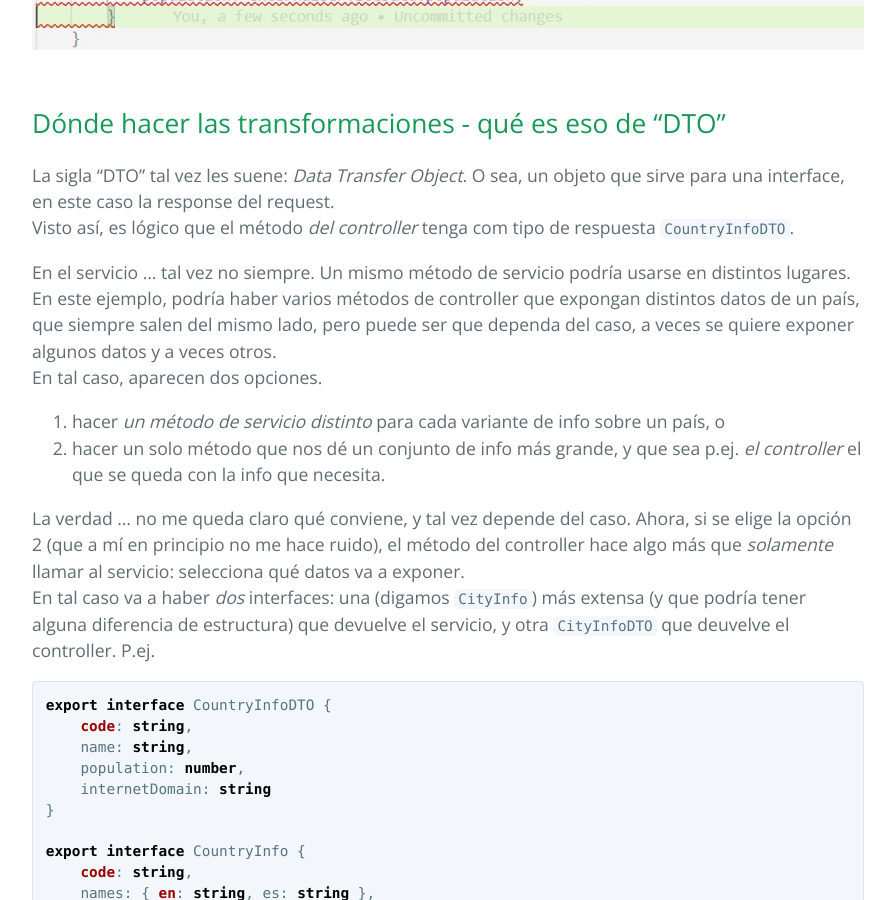
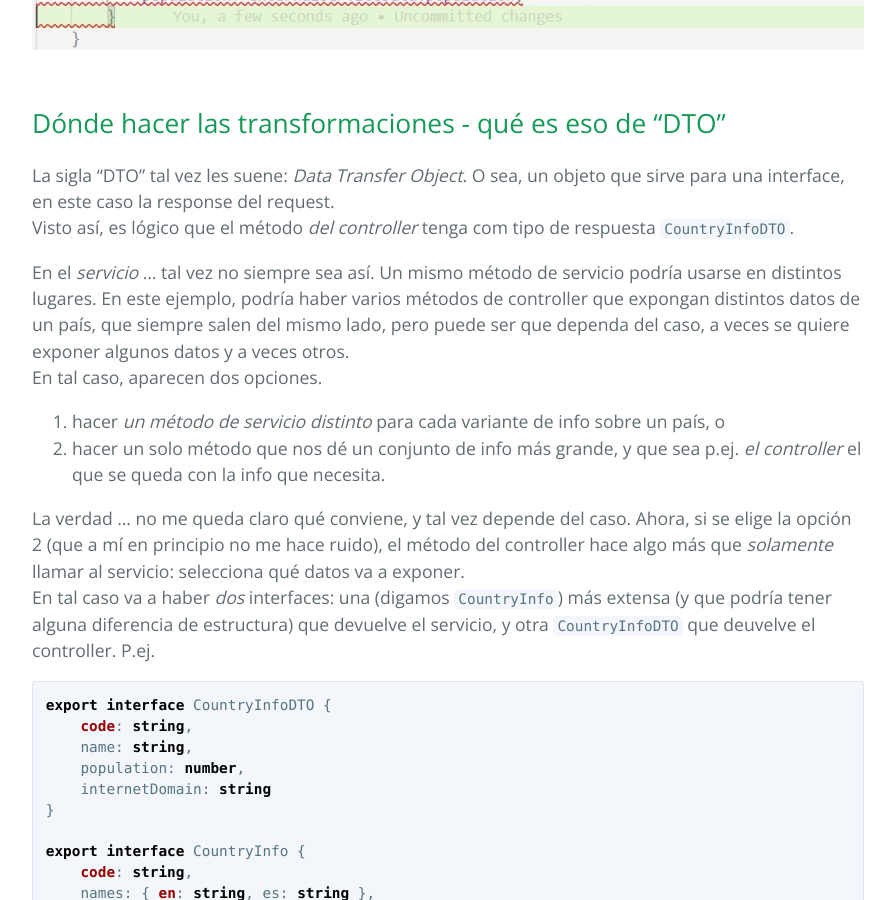
Before and after one commit to clombardi/bdsol-capacitacion-desarrollo, a Jekyll site: the page built from nestjs-basics/inicio-app.md, in a window 1280 px wide and 900 px high, scrolled down 3528 px. Shown: the whole window, without its empty margins (192-1087 px from the left). Built offline with Jekyll 4.4.1, drawn with Linux system fonts in a browser that asks for light colours; our own code applies the rules of GitHub Pages for plain Markdown files.

Commit message:
debugging 01

````diff
--- a/nestjs-basics/inicio-app.md
+++ b/nestjs-basics/inicio-app.md
@@ -9,7 +9,7 @@ Empecemos con el desarrollo de una aplicación NestJS que brinde información so
     internetDomain: '.ar'
 }
 ```
-La info se obtiene consultando al servicio externo `http://restcountries.eu/` que mencionamos en [el ejercicio integrador sobre asincronismo](/async/ejercicio-integrador.md).
+La info se obtiene consultando al servicio externo `http://restcountries.eu/` que mencionamos en [el ejercicio integrador sobre asincronismo](async/ejercicio-integrador.md).
 
 Repasemos qué elementos tenemos que incluir en nuestra app.
 - El módulo inicial `AppModule`, en `app.module.ts`. Este ya lo crea el script de inicialización de Nest, ver en la [página inicial de la doc](https://docs.nestjs.com/first-steps).
@@ -97,7 +97,7 @@ y (además de que documenté la interface) ahora sí tengo chequeo de tipos
 La sigla "DTO" tal vez les suene: _Data Transfer Object_. O sea, un objeto que sirve para una interface, en este caso la response del request.
 Visto así, es lógico que el método _del controller_ tenga com tipo de respuesta `CountryInfoDTO`.
 
-En el servicio ... tal vez no siempre.
+En el _servicio_ ... tal vez no siempre sea así.
 Un mismo método de servicio podría usarse en distintos lugares.
 En este ejemplo, podría haber varios métodos de controller que expongan distintos datos de un país, que siempre salen del mismo lado, pero puede ser que dependa del caso, a veces se quiere exponer algunos datos y a veces otros.
 En tal caso, aparecen dos opciones.
@@ -105,7 +105,7 @@ En tal caso, aparecen dos opciones.
 1. hacer un solo método que nos dé un conjunto de info más grande, y que sea p.ej. _el controller_ el que se queda con la info que necesita.
 
 La verdad ... no me queda claro qué conviene, y tal vez depende del caso. Ahora, si se elige la opción 2 (que a mí en principio no me hace ruido), el método del controller hace algo más que _solamente_ llamar al servicio: selecciona qué datos va a exponer.
-En tal caso va a haber _dos_ interfaces: una (digamos `CityInfo`) más extensa (y que podría tener alguna diferencia de estructura) que devuelve el servicio, y otra `CityInfoDTO` que deuvelve el controller. P.ej.
+En tal caso va a haber _dos_ interfaces: una (digamos `CountryInfo`) más extensa (y que podría tener alguna diferencia de estructura) que devuelve el servicio, y otra `CountryInfoDTO` que deuvelve el controller. P.ej.
 ``` typescript
 export interface CountryInfoDTO {
     code: string,
````
